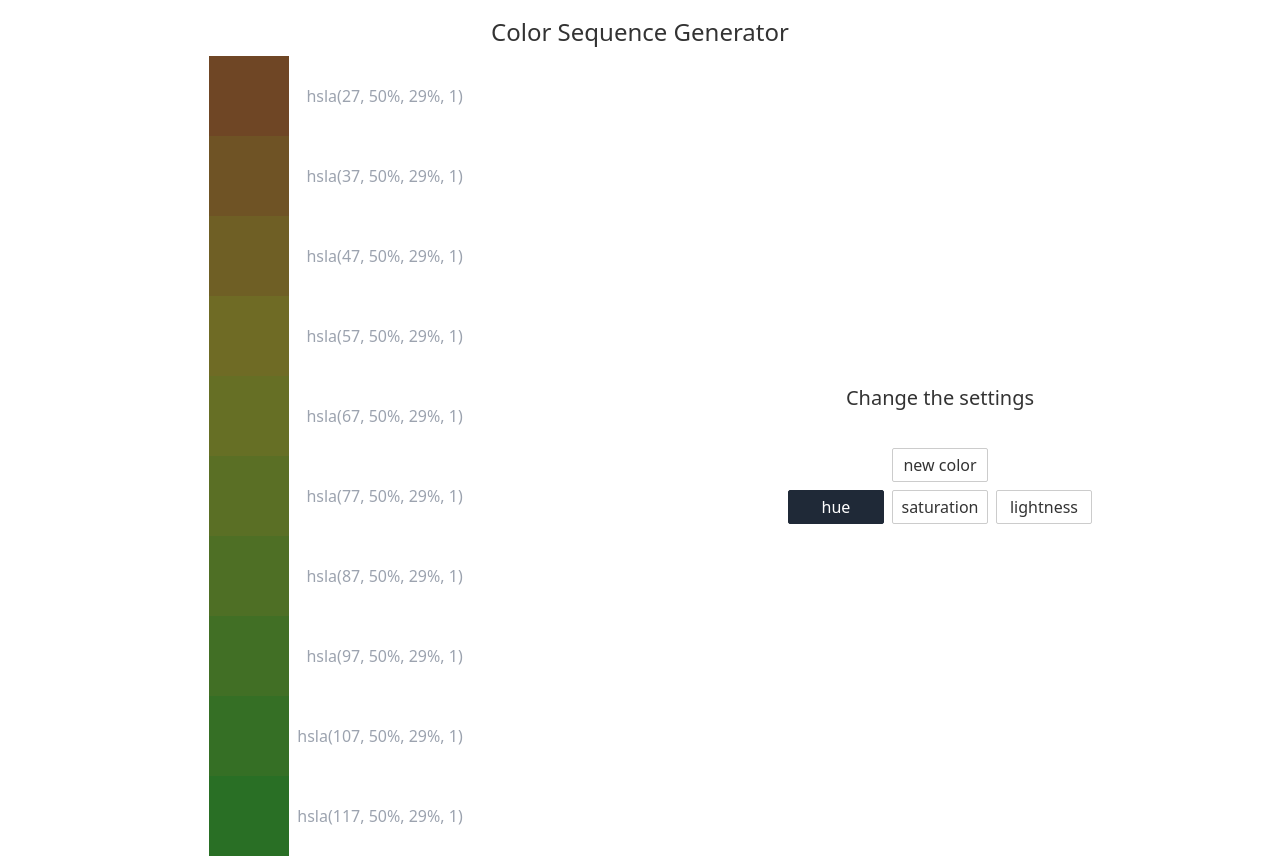
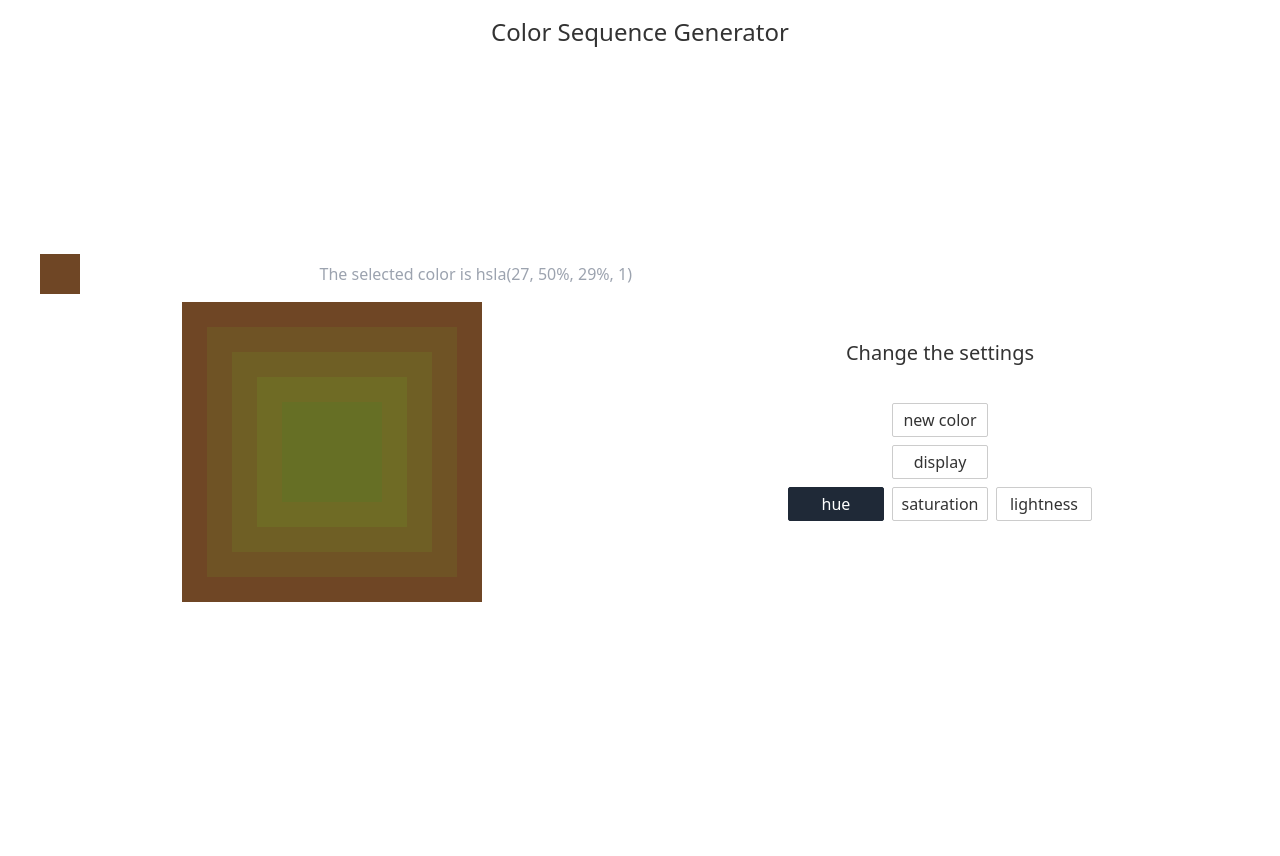
Before and after one commit to rachelrly/color-generator, a Svelte app: page / in a window 1280 px wide. After the commit the page ends 808 px from the top, so only its background shows below. Built offline with nearby package versions, Linux system fonts and the light colour scheme.

Commit message:
toggles display options

```diff
--- a/src/App.svelte
+++ b/src/App.svelte
@@ -4,23 +4,31 @@
   import Controls from './components/Controls.svelte'
   import Display from './components/Display.svelte'
   import {
-    getSquareDimensions,
     getRandomColor,
     getFilledSequence,
     getData,
-    updateData
+    updateData,
+    getSquareDimensions
   } from './utils'
-  import type { ColorPropKey, ColorProps, ControlOptions } from './types'
+  import type {
+    ColorPropKey,
+    ColorProps,
+    ControlOptions,
+    DisplayType
+  } from './types'
 
+  const row = new Array(10).fill({ type: 'row' })
   export let base: ColorProps = getRandomColor()
   export let options: ControlOptions = {
     square: { width: 300, step: 50 },
-    row: { length: 10 },
+    display: 'square',
     property: 'hue'
   }
 
-  $: list = new Array(10).fill({ type: 'row' })
-  // $: list = getSquareDimensions(options?.square.width, options?.square.step)
+  $: list =
+    options.display !== 'row'
+      ? getSquareDimensions(options?.square.width, options?.square.step)
+      : row
   $: sequence = getFilledSequence(list, base, options)
   $: current = sequence[0].color // Selected color at top of screen
 
@@ -41,8 +49,13 @@
     current = color
   }
 
-  function handleSelectOption(prop: ColorPropKey) {
-    options = { ...options, property: prop }
+  function handleSelectColorKey(property: ColorPropKey) {
+    options = { ...options, property }
+  }
+
+  function handleToggleDisplayType() {
+    const display = options.display === 'square' ? 'row' : 'square'
+    options = { ...options, display }
   }
 
   function handleRandomColor() {
@@ -53,12 +66,13 @@
 <main class="flex flex-col items-center h-screen">
   <Title />
   <div
-    class="w-full h-full p-2 flex flex-col items-center justify-evenly md:p-4 lg:p-6 lg:flex-row"
+    class="w-full h-full p-2 flex flex-col items-center justify-around md:p-4 lg:p-6 lg:flex-row"
   >
     <Display {sequence} {current} {handleSelectColor} />
     <Controls
       {handleRandomColor}
-      {handleSelectOption}
+      {handleSelectColorKey}
+      {handleToggleDisplayType}
       selected={options.property}
     />
   </div>
--- a/src/components/Controls.svelte
+++ b/src/components/Controls.svelte
@@ -4,8 +4,9 @@
   import ButtonChain from './ButtonChain.svelte'
   import type { ColorPropKey } from '../types'
   // export let handleSetValue: (val: number) => void
-  export let handleSelectOption: (opt: ColorPropKey) => void
+  export let handleSelectColorKey: (opt: ColorPropKey) => void
   export let handleRandomColor: () => void
+  export let handleToggleDisplayType: () => void
   export let error: string = ''
   export let selected: ColorPropKey
 </script>
@@ -16,7 +17,12 @@
     <span>{error}</span>
   </div>
   <Button text="new color" onClick={handleRandomColor} />
-  <ButtonChain {handleSelectOption} selectedOption={selected} />
+  <Button text="display" onClick={handleToggleDisplayType} />
+
+  <ButtonChain
+    handleSelectOption={handleSelectColorKey}
+    selectedOption={selected}
+  />
   <!-- <Input label="width" setValue={handleSetValue} />
   <Input label="step" setValue={handleSetValue} /> -->
 </div>
--- a/src/types/ControlOptions.ts
+++ b/src/types/ControlOptions.ts
@@ -1,4 +1,5 @@
 import type { ColorPropKey } from './Color'
+import type { DisplayType } from './Display'
 
 export interface SquareOptions {
   width: number
@@ -12,5 +13,5 @@ export interface RowOptions {
 export interface ControlOptions {
   property: ColorPropKey
   square?: SquareOptions
-  row?: RowOptions
+  display: DisplayType
 }
--- /dev/null
+++ b/src/types/Display.ts
@@ -0,0 +1 @@
+export type DisplayType = 'square' | 'row'
--- a/src/types/index.ts
+++ b/src/types/index.ts
@@ -4,3 +4,4 @@ export * from './Svg'
 export * from './Swatch'
 export * from './ControlOptions'
 export * from './Sequence'
+export * from './Display'
--- a/src/utils/getFilledSquares.ts
+++ b/src/utils/getFilledSquares.ts
@@ -1,7 +1,6 @@
 import type {
   ColorProps,
   ControlOptions,
-  SquareProps,
   SequenceItem,
   DisplayProps
 } from '../types'
@@ -10,14 +9,14 @@ import { getPropertyIncrement } from './getColorIncrement'
 export function getFilledSequence(
   display: DisplayProps[],
   base: ColorProps,
-  options: ControlOptions
+  { property }: ControlOptions
 ): SequenceItem[] {
   const filled = []
   function fillDisplayItem(
     display: DisplayProps,
     color: ColorProps
   ): SequenceItem {
-    return { display, color: getPropertyIncrement(color, options.property) }
+    return { display, color: getPropertyIncrement(color, property) }
   }
 
   display.forEach((item: DisplayProps) => {
```
